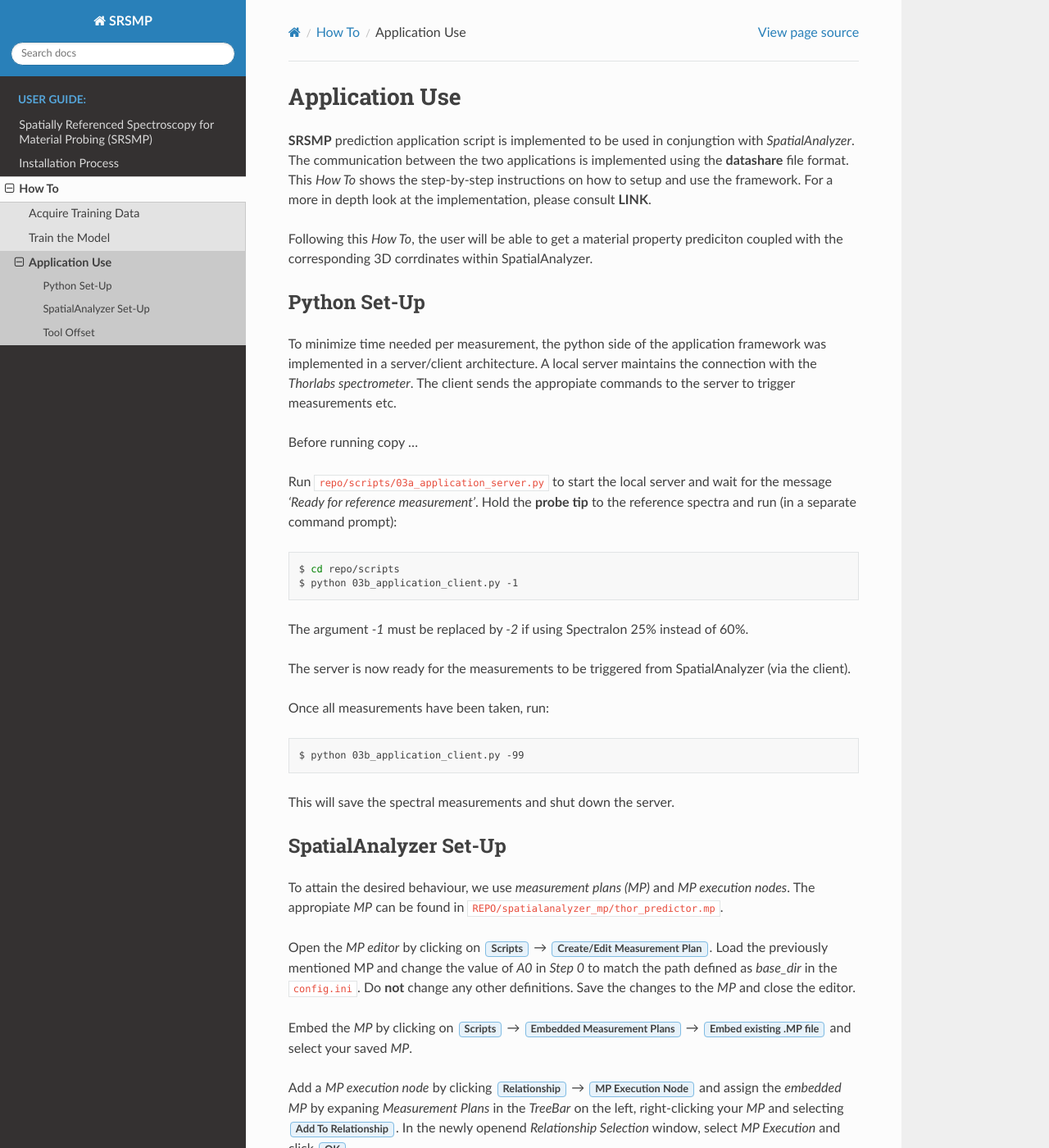
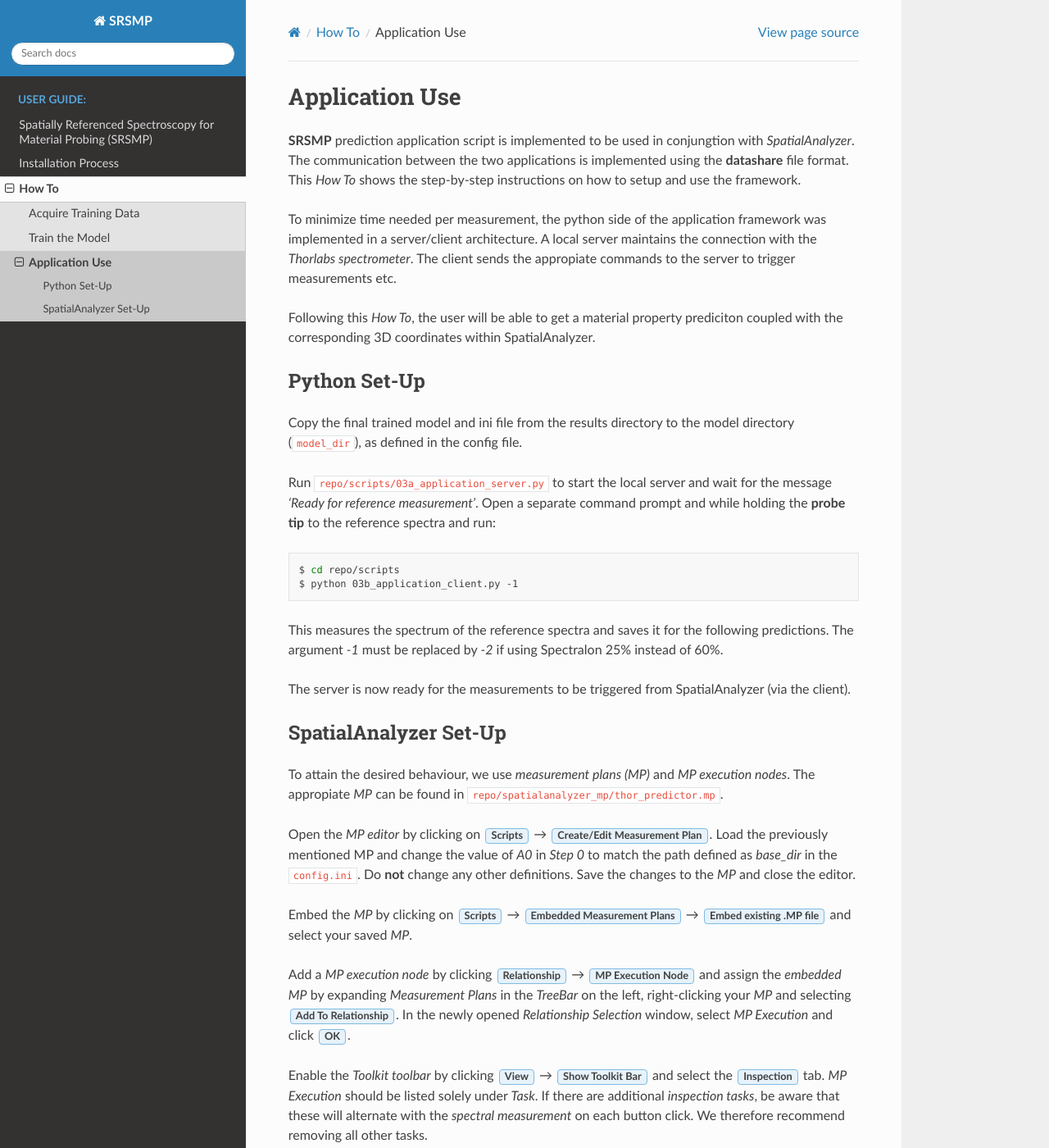
Before and after one commit to NixtonM/srsmp, a Sphinx documentation site: the page built from docs/source/content/htpred.rst, in a window 1280 px wide and 1400 px high. Shown: the whole window at 82% size. Built offline with Sphinx 7.4.7 and the Read the Docs theme 2.0.0, drawn with Linux system fonts in a browser that asks for light colours; some of the changed text lies outside the part shown.

Commit message:
final commit for hand-in

```diff
--- a/docs/source/content/htpred.rst
+++ b/docs/source/content/htpred.rst
@@ -6,48 +6,40 @@
 **SRSMP** prediction application script is implemented to be used in conjungtion with
 *SpatialAnalyzer*. The communication between the two applications is implemented using
 the **datashare** file format. This *How To* shows the step-by-step instructions on how
-to setup and use the framework. For a more in depth look at the implementation, please
-consult **LINK**.
+to setup and use the framework.
 
-Following this *How To*, the user will be able to get a material property prediciton
-coupled with the corresponding 3D corrdinates within SpatialAnalyzer.
-
-Python Set-Up
--------------
 To minimize time needed per measurement, the python side of the application framework was
 implemented in a server/client architecture. A local server maintains the connection with
 the *Thorlabs spectrometer*. The client sends the appropiate commands to the server to
 trigger measurements etc.
 
-Before running copy ...
+Following this *How To*, the user will be able to get a material property prediciton
+coupled with the corresponding 3D coordinates within SpatialAnalyzer.
+
+Python Set-Up
+-------------
+Copy the final trained model and ini file from the results directory to the model directory
+(:file:`model_dir`), as defined in the config file.
 
 Run :file:`repo/scripts/03a_application_server.py` to start the local server and wait for
-the message *'Ready for reference measurement'*. Hold the **probe tip** to the reference
-spectra and run (in a separate command prompt):
+the message *'Ready for reference measurement'*. Open a separate command prompt and while
+holding the **probe tip** to the reference spectra and run:
 
 .. code-block:: shell
 
    $ cd repo/scripts
    $ python 03b_application_client.py -1
 
+This measures the spectrum of the reference spectra and saves it for the following predictions.
 The argument `-1` must be replaced by `-2` if using Spectralon 25% instead of 60%.
 
 The server is now ready for the measurements to be triggered from SpatialAnalyzer (via the
 client).
 
-Once all measurements have been taken, run:
-
-.. code-block:: shell
-
-   $ python 03b_application_client.py -99
-
-This will save the spectral measurements and shut down the server.
-
-
 SpatialAnalyzer Set-Up
 ----------------------
 To attain the desired behaviour, we use *measurement plans (MP)* and *MP execution
-nodes*. The appropiate *MP* can be found in :file:`REPO/spatialanalyzer_mp/thor_predictor.mp`.
+nodes*. The appropiate *MP* can be found in :file:`repo/spatialanalyzer_mp/thor_predictor.mp`.
 
 Open the *MP editor* by clicking on :guilabel:`Scripts` |rarr| :guilabel:`Create/Edit
 Measurement Plan`. Load the previously mentioned MP and change the value of *A0* in *Step
@@ -58,24 +50,28 @@
 |rarr| :guilabel:`Embed existing .MP file` and select your saved *MP*.
 
 Add a *MP execution node* by clicking :guilabel:`Relationship` |rarr| :guilabel:`MP Execution
-Node` and assign the *embedded MP* by expaning *Measurement Plans* in the *TreeBar* on the left,
-right-clicking your *MP* and selecting :guilabel:`Add To Relationship`. In the newly openend
+Node` and assign the *embedded MP* by expanding *Measurement Plans* in the *TreeBar* on the left,
+right-clicking your *MP* and selecting :guilabel:`Add To Relationship`. In the newly opened
 *Relationship Selection* window, select *MP Execution* and click :guilabel:`OK`.
 
 Enable the *Toolkit toolbar* by clicking :guilabel:`View` |rarr| :guilabel:`Show Toolkit Bar`
-and select the :guilabel:`Inspection` tab. *MP Execution* should be listed solely listed
+and select the :guilabel:`Inspection` tab. *MP Execution* should be listed solely
 under *Task*. If there are additional *inspection tasks*, be aware that these will alternate
 with the *spectral measurement* on each button click. We therefore recommend removing all
 other tasks.
 
-Connect the *Leica AT960/930* and the run the instrument interface. By having the *MP Execution*
-trapped to *inspections*, the *MP* can be triggered sending the *Next* command. This command
-is by default assigned to **C button** on the *T-Probe* but can be reassigned under
+Connect the *Leica AT960/930* and then run the instrument interface. By having the *MP Execution*
+trapped to *inspections*, the *MP* can be triggered sending the *Next* command from the instrument.
+This command is by default assigned to **C button** on the *T-Probe* but can be reassigned under
 :guilabel:`Settings` |rarr| :guilabel:`Tracker` |rarr| :guilabel:`General Settings` |rarr|
 :guilabel:`Leica AT960/930` |rarr| :guilabel:`Program Buttons`.
 
 
 
-Tool Offset
------------
-asd
+Once all measurements have been taken, run in the command prompt:
+
+.. code-block:: shell
+
+   $ python 03b_application_client.py -99
+
+This will save the spectral measurements and shut down the server.
```
Also changed, not shown: docs/source/content/httrain.rst (+7 -7 lines), 2 other files.
